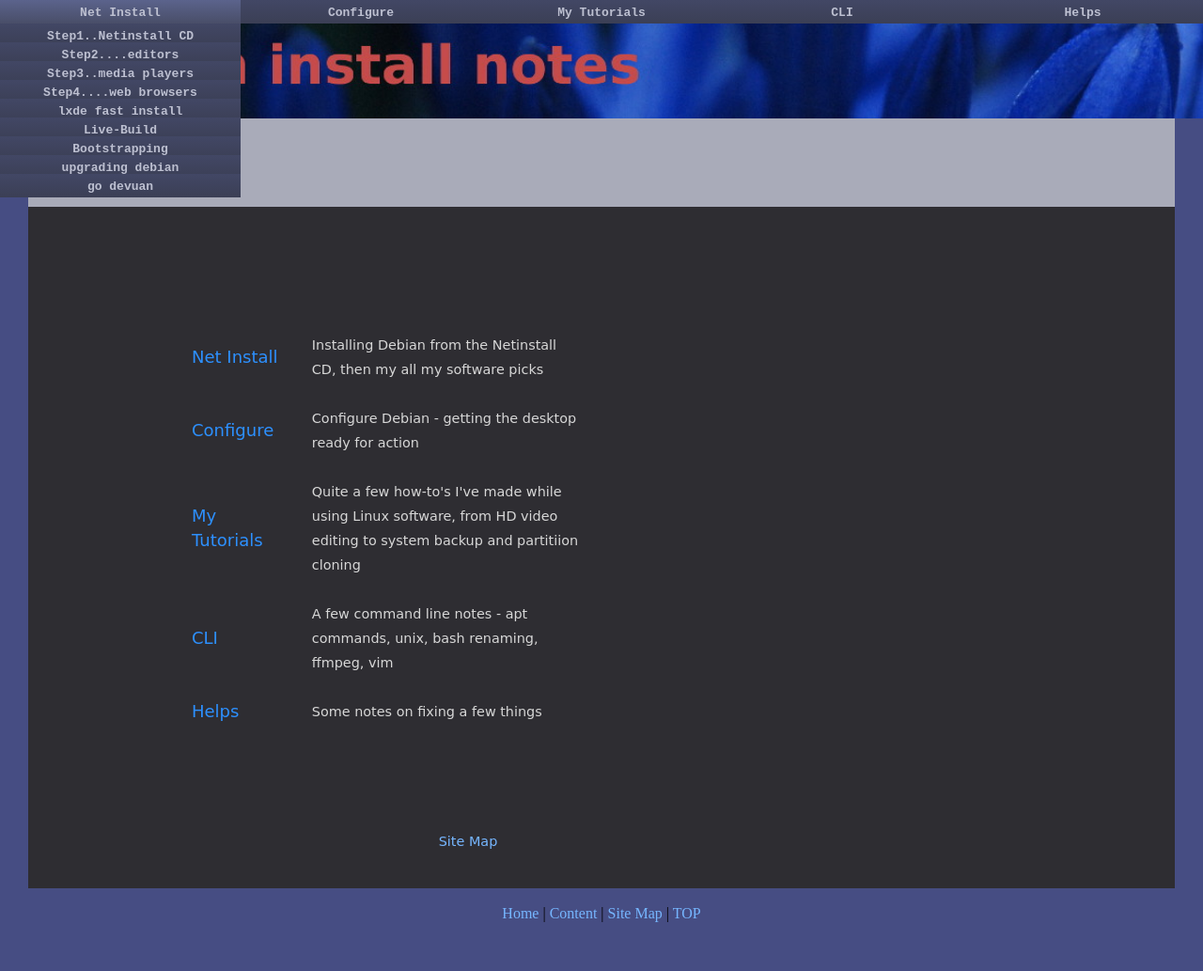
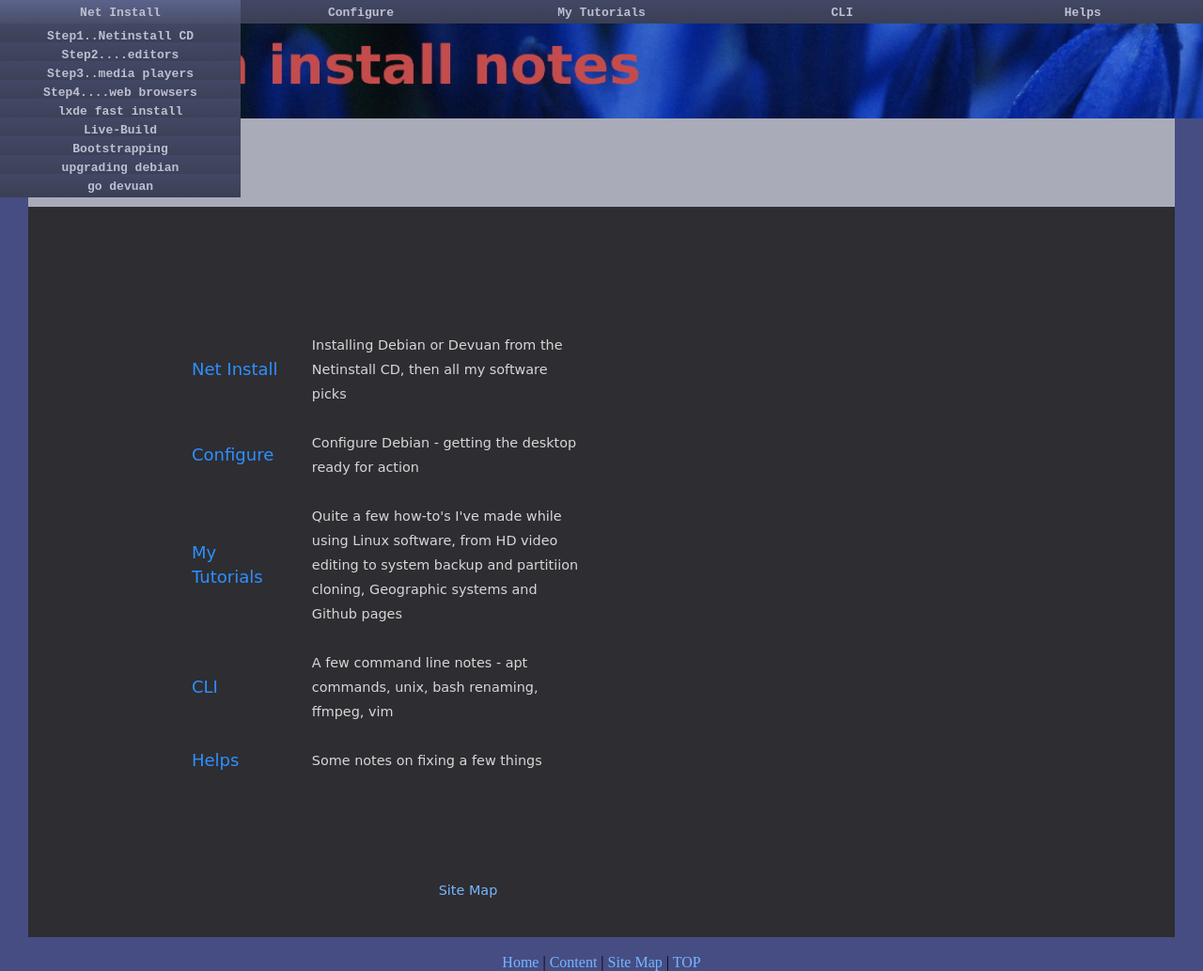
Before and after one commit to dquinton/debian-install, a Jekyll site: the page built from content.html, in a window 1280 px wide. Shown: the whole page at 94% size. Built offline with Jekyll 4.4.1, drawn with Linux system fonts in a browser that asks for light colours; before the commit the page ends 981 px from its top, so only the background shows below that.

Commit message:
updating pages

```diff
--- a/content.html
+++ b/content.html
@@ -9,7 +9,7 @@ id: cont
 <br><br>
 
         <table cellpadding="12" width="60%" class="index" style="line-height: 26px;"><tr><td style="font-size: 18px;" width="80"><a href="netinstall.html">Net Install</a></td>
-        <td width="250">Installing Debian from the Netinstall CD, then my all my software picks</td></tr>
+        <td width="250">Installing Debian or Devuan from the Netinstall CD, then all my software picks</td></tr>
 
 
         <tr><td width="80" style="font-size: 18px;"><a href="configure.html">Configure</a></td>
@@ -17,7 +17,7 @@ id: cont
 
 
         <tr><td width="80" style="font-size: 18px;"><a href="tutorials.html">My Tutorials</a></td>
-        <td>Quite a few how-to's I've made while using Linux software, from HD video editing to system backup and partitiion cloning  </td></tr>
+        <td>Quite a few how-to's I've made while using Linux software, from HD video editing to system backup and partitiion cloning, Geographic systems and Github pages  </td></tr>
 
 
         <tr><td width="80" style="font-size: 18px;"><a href="cli.html">CLI</a></td>
--- a/netinstall/step1.html
+++ b/netinstall/step1.html
@@ -129,7 +129,7 @@ It's a good idea to run the checksum on the downloaded ISO so that you don't was
 <br><br>
 Download the SHA256SUMS from the release archive and run this in same dir as the downloaded ISO file:
 <form>
-<textarea name="T" id="cmd" rows="1" cols="30">
+<textarea name="T" id="cmd" rows="1" cols="50">
 sha256sum --ignore-missing -c SHA256SUMS</textarea>
 &nbsp;<input type="button" class="submitLink" value="Select all" onClick="javascript:this.form.T.focus();this.form.T.select();">
 </form>
@@ -160,7 +160,7 @@ Put the ISO onto a usb stick with a few easy steps with <a href="https://sourcef
 <br><br>
 Or onto a CD/DVD with any disk-burning utility, or with Linux command line.. using wodim or dd
 <form>
-<textarea name="T" id="cmd" rows="1" cols="30">
+<textarea name="T" id="cmd" rows="1" cols="50">
 wodim dev=/dev/sr0 -eject image.iso</textarea>
 &nbsp;<input type="button" class="submitLink" value="Select all" onClick="javascript:this.form.T.focus();this.form.T.select();">
 </form>
```
